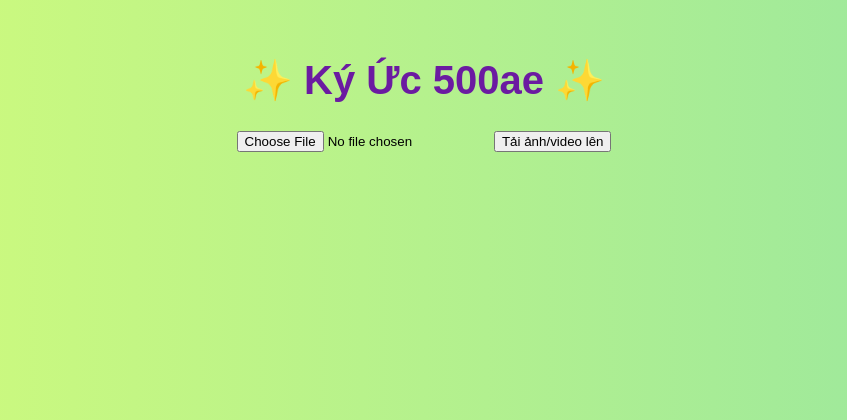
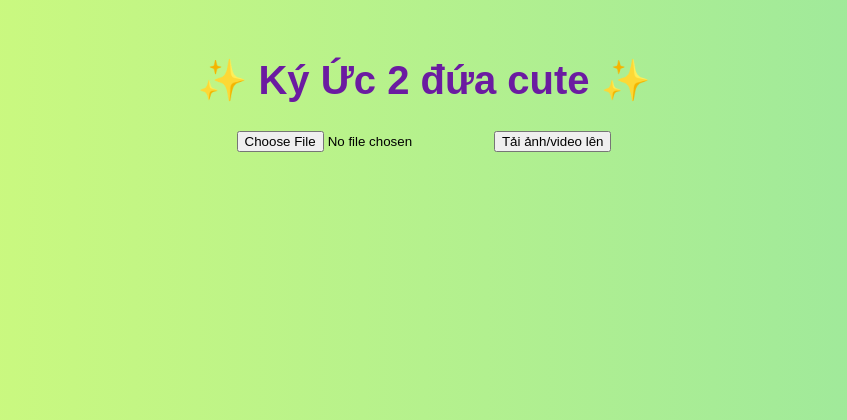
Before and after one commit to anhtiendzc/ki-uc-2-dua, a Flask app: page / in a window 1280 px wide. Shown: the top 420 px of the page, without its empty margins (216-1063 px from the left). Run offline with Flask 3, Linux system fonts and the light colour scheme.

Commit message:
Update index.html

```diff
--- a/kiucchungminh/templates/index.html
+++ b/kiucchungminh/templates/index.html
@@ -2,29 +2,21 @@
 <html lang="vi">
 <head>
   <meta charset="UTF-8">
-  <title>Ký Ức 500ae</title>
+  <title>Ký Ức 2 đứa cute</title>
   <link rel="stylesheet" href="{{ url_for('static', filename='css/style.css') }}">
   <link rel="stylesheet" href="https://cdn.jsdelivr.net/npm/swiper@10/swiper-bundle.min.css"/>
 </head>
 <body>
 
-  <!-- Nhạc nền -->
-  <audio autoplay loop hidden>
-    <source src="{{ url_for('static', filename='music/background.mp3') }}" type="audio/mpeg">
-    Trình duyệt của bạn không hỗ trợ phát âm thanh.
-  </audio>
+  <h1>✨ Ký Ức 2 đứa cute ✨</h1>
 
-  <h1>✨ Ký Ức 500ae ✨</h1>
-
-  <!-- Form upload -->
   <div class="upload-box">
     <form method="POST" enctype="multipart/form-data">
-      <input type="file" name="file">
+      <input type="file" name="file" required>
       <button type="submit">Tải ảnh/video lên</button>
     </form>
   </div>
 
-  <!-- Slider -->
   {% if files %}
   <div class="swiper">
     <div class="swiper-wrapper">
@@ -35,7 +27,6 @@
         {% else %}
           <img src="{{ url_for('static', filename='uploads/' ~ file) }}" alt="Slide" onclick="openModal(this)">
         {% endif %}
-        <!-- Nút xóa -->
         <form action="{{ url_for('delete_file', filename=file) }}" method="POST" onsubmit="return confirm('Xóa ảnh/video này?');">
           <button type="submit" class="delete-button">🗑️ Xóa</button>
         </form>
@@ -48,7 +39,6 @@
   </div>
   {% endif %}
 
-  <!-- Modal phóng to ảnh -->
   <div id="imageModal" class="modal" onclick="closeModal()">
     <span class="close">&times;</span>
     <img class="modal-content" id="modalImage">
```
